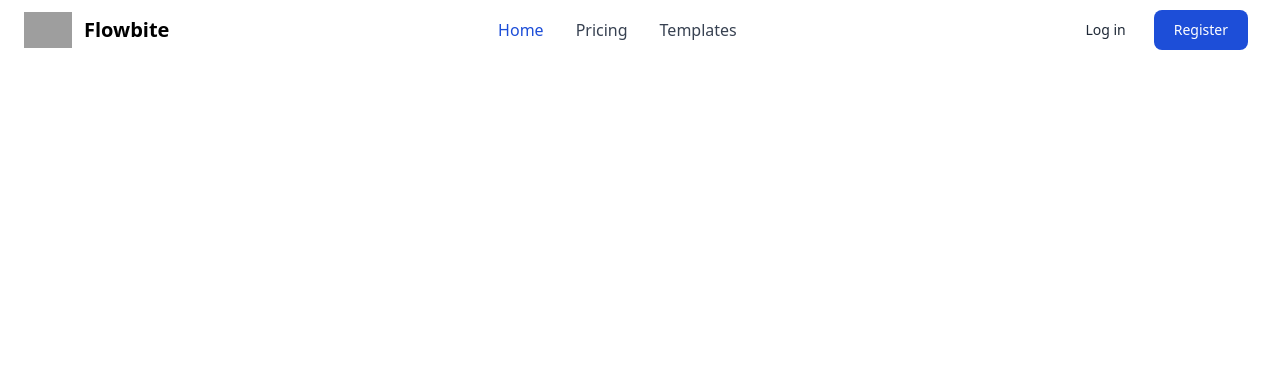
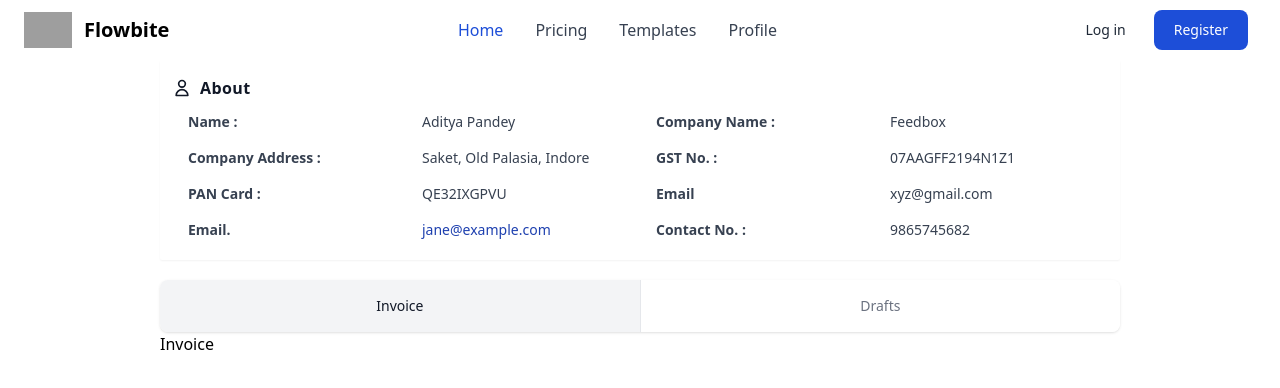
Before and after one commit to KhushiAgrawal263/raiseatab-test-feedbox, a React (Create React App) app in the folder frontend/: page /profile in a window 1280 px wide. Shown: the top 388 px of the page. Built offline with nearby package versions, Linux system fonts and the light colour scheme; grey boxes are pictures that could not be loaded.

Commit message:
profile page

```diff
--- a/frontend/package.json
+++ b/frontend/package.json
@@ -3,6 +3,7 @@
   "version": "0.1.0",
   "private": true,
   "dependencies": {
+    "@material-tailwind/react": "^1.4.2",
     "@testing-library/jest-dom": "^5.16.5",
     "@testing-library/react": "^13.4.0",
     "@testing-library/user-event": "^13.5.0",
--- a/frontend/src/App.css
+++ b/frontend/src/App.css
@@ -1,38 +1,3 @@
-.App {
-  text-align: center;
+::-webkit-scrollbar {
+  display: none;
 }
-
-.App-logo {
-  height: 40vmin;
-  pointer-events: none;
-}
-
-@media (prefers-reduced-motion: no-preference) {
-  .App-logo {
-    animation: App-logo-spin infinite 20s linear;
-  }
-}
-
-.App-header {
-  background-color: #282c34;
-  min-height: 100vh;
-  display: flex;
-  flex-direction: column;
-  align-items: center;
-  justify-content: center;
-  font-size: calc(10px + 2vmin);
-  color: white;
-}
-
-.App-link {
-  color: #61dafb;
-}
-
-@keyframes App-logo-spin {
-  from {
-    transform: rotate(0deg);
-  }
-  to {
-    transform: rotate(360deg);
-  }
-}
--- a/frontend/src/App.js
+++ b/frontend/src/App.js
@@ -9,10 +9,11 @@ import NavBar from "./Components/NavBar/NavBar"
 import Home_Page from "./Components/Home_Page/Home_Page";
 import Login from './Components/Login_Page/Login';
 import Register from './Components/Register_Page/Register';
+import Profile from "./Components/Profile_Page/Profile"
 
 function App() {
   return (
-    <div>
+    <div className="app">
 
       <NavBar />
       <Routes>
@@ -21,6 +22,7 @@ function App() {
         <Route path="/pricingPage" element={<PricingPage />} />
         <Route path="/login" element={<Login/>}></Route>
         <Route path="/register" element={<Register/>}></Route>
+        <Route path="/profile" element={<Profile/>}></Route>
       </Routes>
     </div>
   );
--- a/frontend/src/Components/Home_Page/Home_Page.js
+++ b/frontend/src/Components/Home_Page/Home_Page.js
@@ -104,7 +104,7 @@ function Home_Page() {
         <div className="mx-auto max-w-screen-xl">
             <div className="md:flex md:justify-between">
                 <div className="mb-6 md:mb-0">
-                    <a href="https://flowbite.com" className="flex items-center">
+                    <a href="#" className="flex items-center">
                         <img src="https://flowbite.com/docs/images/logo.svg" className="mr-3 h-8" alt="FlowBite Logo" />
                         <span className="self-center text-2xl font-semibold whitespace-nowrap dark:text-white">Flowbite</span>
                     </a>
--- a/frontend/src/Components/NavBar/NavBar.js
+++ b/frontend/src/Components/NavBar/NavBar.js
@@ -7,7 +7,7 @@ function NavBar() {
     <div>
     <nav class="bg-white border-gray-200 px-4 lg:px-6 py-2.5 dark:bg-gray-800">
             <div class="flex flex-wrap justify-between items-center mx-auto max-w-screen-xl">
-                <a href="https://flowbite.com" class="flex items-center">
+                <a href="#" class="flex items-center">
                     <img src="https://flowbite.com/docs/images/logo.svg" class="mr-3 h-6 sm:h-9" alt="Flowbite Logo" />
                     <span class="self-center text-xl font-semibold whitespace-nowrap dark:text-white">Flowbite</span>
                 </a>
@@ -31,6 +31,9 @@ function NavBar() {
                         <li>
                             <Link to="/templateOverview" class="block py-2 pr-4 pl-3 text-gray-700 border-b border-gray-100 hover:bg-gray-50 lg:hover:bg-transparent lg:border-0 lg:hover:text-blue-700 lg:p-0 dark:text-gray-400 lg:dark:hover:text-white dark:hover:bg-gray-700 dark:hover:text-white lg:dark:hover:bg-transparent dark:border-gray-700">Templates</Link>
                         </li>
+                        <li>
+                            <Link to="/profile" class="block py-2 pr-4 pl-3 text-gray-700 border-b border-gray-100 hover:bg-gray-50 lg:hover:bg-transparent lg:border-0 lg:hover:text-blue-700 lg:p-0 dark:text-gray-400 lg:dark:hover:text-white dark:hover:bg-gray-700 dark:hover:text-white lg:dark:hover:bg-transparent dark:border-gray-700">Profile</Link>
+                        </li>
                     </ul>
                 </div>
             </div>
--- /dev/null
+++ b/frontend/src/Components/Profile_Page/Draft.js
@@ -0,0 +1,9 @@
+import React from 'react'
+
+function Draft() {
+  return (
+    <div>Draft</div>
+  )
+}
+
+export default Draft
--- /dev/null
+++ b/frontend/src/Components/Profile_Page/Invoice.js
@@ -0,0 +1,9 @@
+import React from 'react'
+
+function Invoice() {
+  return (
+    <div>Invoice</div>
+  )
+}
+
+export default Invoice
--- /dev/null
+++ b/frontend/src/Components/Profile_Page/Profile.js
@@ -0,0 +1,68 @@
+import React from 'react'
+import ProfileTabs from './ProfileTabs'
+
+function Profile() {
+  return (
+    <div>
+         <div className="w-[90vw] md:w-9/12 ml-auto mr-auto">
+                <div className="bg-white p-3 shadow-sm rounded-sm">
+                    <div className="flex items-center space-x-2 font-semibold text-gray-900 leading-8">
+                        <span clas="text-green-500">
+                            <svg className="h-5" xmlns="http://www.w3.org/2000/svg" fill="none" viewBox="0 0 24 24"
+                                stroke="currentColor">
+                                <path stroke-linecap="round" stroke-linejoin="round" stroke-width="2"
+                                    d="M16 7a4 4 0 11-8 0 4 4 0 018 0zM12 14a7 7 0 00-7 7h14a7 7 0 00-7-7z" />
+                            </svg>
+                        </span>
+                        <span className="tracking-wide">About</span>
+                    </div>
+                    <div className="text-gray-700">
+                        <div className="grid md:grid-cols-2 text-sm">
+                            <div className="grid grid-cols-2">
+                                <div className="px-4 py-2 font-semibold">Name : </div>
+                                <div className="px-4 py-2">Aditya Pandey</div>
+                            </div>
+                            <div className="grid grid-cols-2">
+                                <div className="px-4 py-2 font-semibold">Company Name :</div>
+                                <div className="px-4 py-2">Feedbox</div>
+                            </div>
+                            <div className="grid grid-cols-2">
+                                <div className="px-4 py-2 font-semibold">Company Address :</div>
+                                <div className="px-4 py-2">Saket, Old Palasia, Indore</div>
+                            </div>
+                            <div className="grid grid-cols-2">
+                                <div className="px-4 py-2 font-semibold">GST No. :</div>
+                                <div className="px-4 py-2">07AAGFF2194N1Z1</div>
+                            </div>
+                            <div className="grid grid-cols-2">
+                                <div className="px-4 py-2 font-semibold">PAN Card :</div>
+                                <div className="px-4 py-2">QE32IXGPVU</div>
+                            </div>
+                            <div className="grid grid-cols-2">
+                                <div className="px-4 py-2 font-semibold">Email</div>
+                                <div className="px-4 py-2">xyz@gmail.com</div>
+                            </div>
+                            <div className="grid grid-cols-2">
+                                <div className="px-4 py-2 font-semibold">Email.</div>
+                                <div className="px-4 py-2">
+                                    <a className="text-blue-800" href="mailto:jane@example.com">jane@example.com</a>
+                                </div>
+                            </div>
+                            <div className="grid grid-cols-2">
+                                <div className="px-4 py-2 font-semibold">Contact No. :</div>
+                                <div className="px-4 py-2">9865745682</div>
+                            </div>
+                        </div>
+                    </div>
+
+                </div>
+
+                <div className="my-5"></div>
+                <ProfileTabs/>
+            </div>
+
+    </div>
+  )
+}
+
+export default Profile
--- /dev/null
+++ b/frontend/src/Components/Profile_Page/ProfileTabs.js
@@ -0,0 +1,27 @@
+import React, { useEffect } from 'react'
+import Draft from './Draft';
+import Invoice from './Invoice';
+import { useState } from 'react';
+function ProfileTabs() {
+    const [tabs, setTabs] = useState("Invoice");
+   useEffect(()=>{},[])
+  return (
+    <>
+        <ul className="hidden text-sm font-medium text-center text-gray-500 divide-x divide-gray-200 rounded-lg shadow sm:flex dark:divide-gray-700 dark:text-gray-400">
+            <li className="w-full" onClick={()=>setTabs("Invoice")}>
+                <a href="#" className="inline-block w-full p-4 text-gray-900 bg-gray-100 rounded-l-lg focus:ring-4 focus:ring-blue-300 active focus:outline-none dark:bg-gray-700 dark:text-white" aria-current="page">Invoice</a>
+            </li>
+            <li className="w-full" onClick={()=>setTabs("Draft")}>
+                <a href="#" className="inline-block w-full p-4 bg-white rounded-r-lg hover:text-gray-700 hover:bg-gray-50 focus:ring-4 focus:outline-none focus:ring-blue-300 dark:hover:text-white dark:bg-gray-800 dark:hover:bg-gray-700">Drafts</a>
+            </li>
+        </ul>
+        <div>
+        {
+         tabs=="Invoice"?<Invoice/>:<Draft/>
+        }
+        </div>
+    </>
+  )
+}
+
+export default ProfileTabs
```
Also changed, not shown: 1 other file (tests, documents, lock files or other folders).
